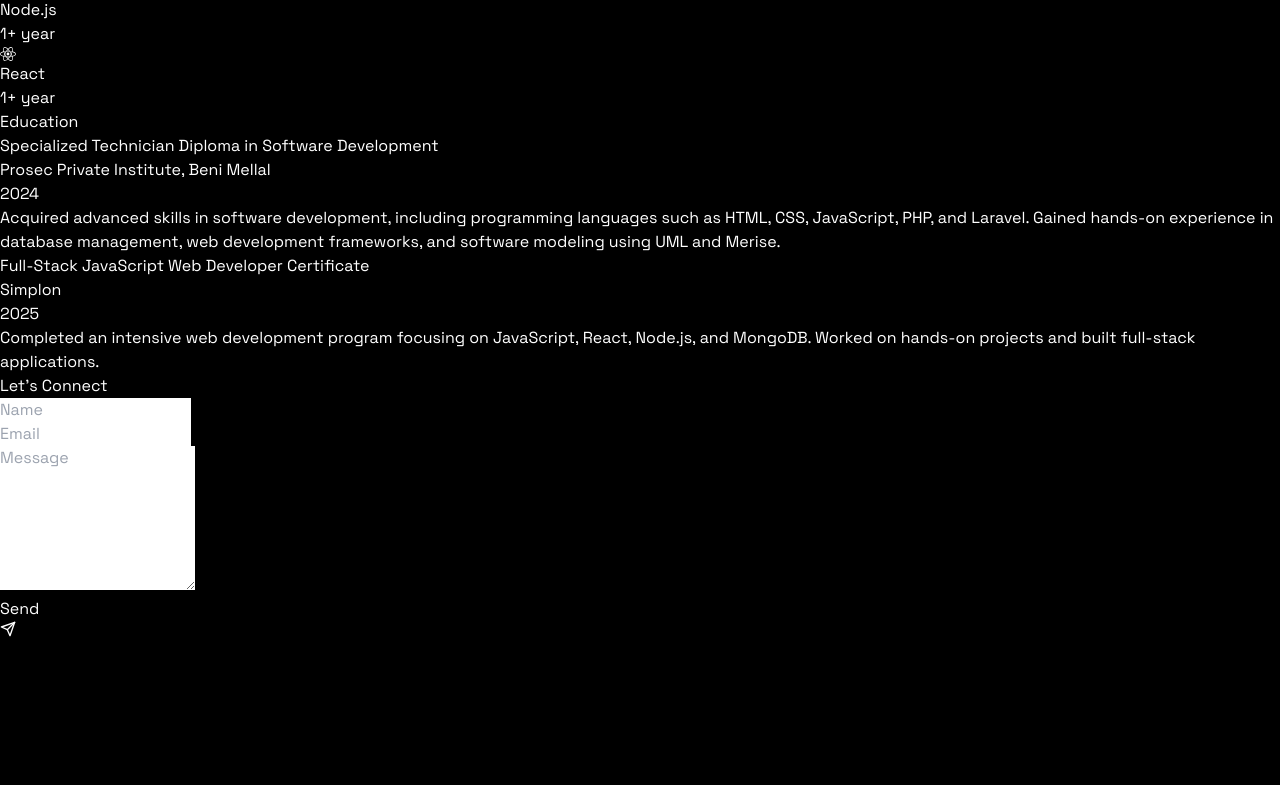
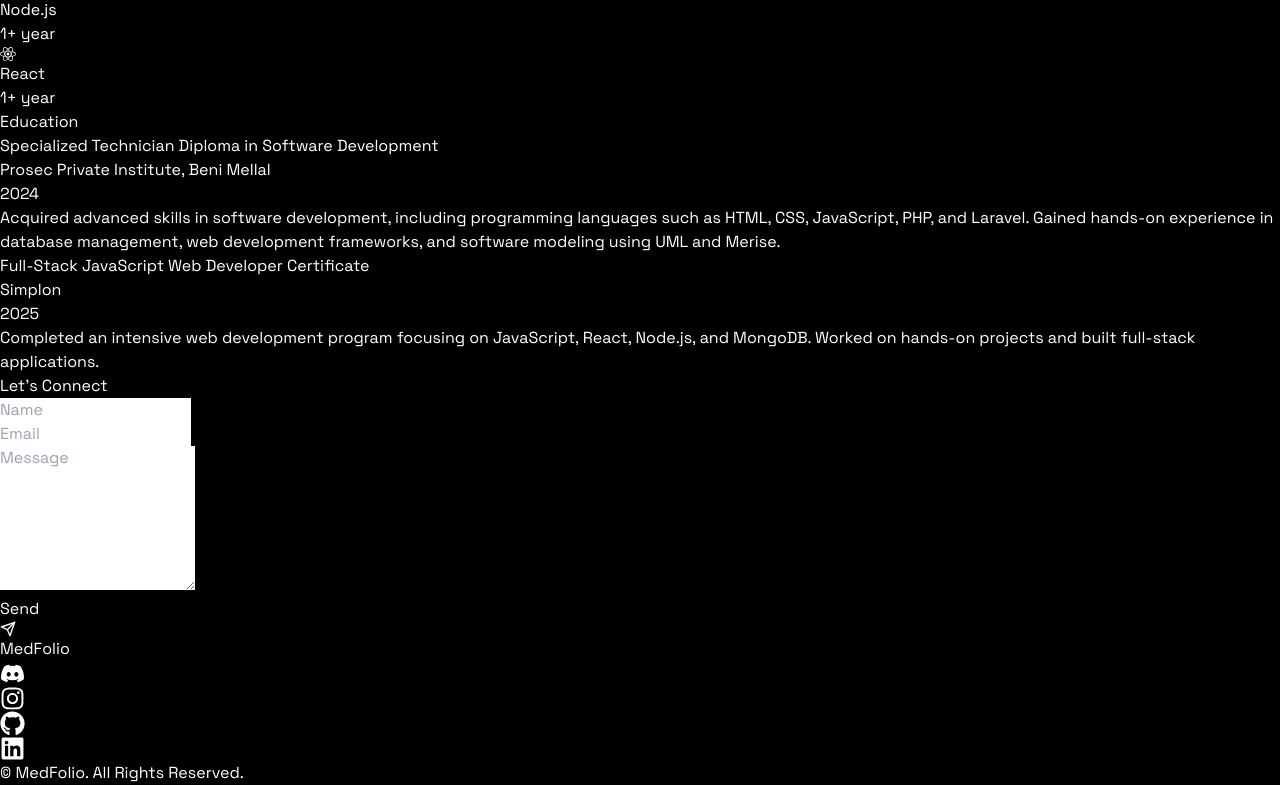
Before and after one commit to med-more/portfolio-with-react-tailwind, a React (Vite) app: page / in a window 1280 px wide. Shown: the part 4803-5588 px from the top of the page. Before the commit the page ends 5440 px from the top, so only its background shows below. Built offline with nearby package versions, Linux system fonts and the light colour scheme.

Commit message:
add footer

```diff
--- a/src/App.jsx
+++ b/src/App.jsx
@@ -1,6 +1,7 @@
 import Bio from "./components/Bio"
 import ContactForm from "./components/ContactForm"
 import Education from "./components/Education"
+import Footer from "./components/Footer"
 import Hero from "./components/Hero"
 import Navbar from "./components/Navbar"
 import Projects from "./components/Projects"
@@ -19,6 +20,7 @@
         <Skills />
         <Education />
         <ContactForm />
+        <Footer />
       </div>
     </div>
   )
--- a/src/components/ContactForm.jsx
+++ b/src/components/ContactForm.jsx
@@ -98,7 +98,6 @@
     </form>
   </div>
 </div>
-
   )
 }
 
--- /dev/null
+++ b/src/components/Footer.jsx
@@ -0,0 +1,28 @@
+import { SOCIAL_MEDIA_LINKS } from "../constants";
+
+const Footer = () => {
+  return (
+    <footer className="mt-20 w-full p-6 bg-black/30 backdrop-blur-xl shadow-lg border-t border-stone-50/30 bg-gradient-to-br from-white/10 to-white/5">
+      <div className="mx-auto max-w-7xl px-6 flex flex-col lg:flex-row items-center justify-between">
+        {/* Left: Logo */}
+        <a href="#" className="text-3xl font-semibold text-white hover:text-red-500">MedFolio</a>
+
+        {/* Right: Social Icons */}
+        <div className="flex items-center gap-6 mt-4 lg:mt-0">
+          {SOCIAL_MEDIA_LINKS.map((link, index) => (
+            <a key={index} href={link.href} target="_blank" rel="noopener noreferrer" className={`text-white transition-colors duration-300 ${link.hoverColor}`}>
+              {link.icon}
+            </a>
+          ))}
+        </div>
+      </div>
+
+      {/* Bottom: Copyright */}
+      <p className="mt-6 text-center text-sm tracking-wide text-white/60">
+        &copy; MedFolio. All Rights Reserved.
+      </p>
+    </footer>
+  );
+};
+
+export default Footer;
--- a/src/constants/index.jsx
+++ b/src/constants/index.jsx
@@ -1,8 +1,6 @@
 import {
-  FaXTwitter,
   FaGithub,
   FaLinkedin,
-  FaFacebook,
   FaDiscord,
   FaInstagram,
 } from "react-icons/fa6";
@@ -176,27 +174,23 @@
 
 export const SOCIAL_MEDIA_LINKS = [
   {
-    href: "https://x.com/",
-    icon: <FaFacebook fontSize={25} className="hover:opacity-80" />,
+    href: "mohammed_0208.",
+    icon: <FaDiscord fontSize={25} className="hover:opacity-80" />,
+    hoverColor: "hover:text-indigo-500",
   },
   {
-    href: "https://x.com/",
-    icon: <FaDiscord fontSize={25} className="hover:opacity-80" />,
+    href: "https://instagram.com/mb_15_mb?igshid=MzNlNGNkZWQ4Mg==",
+    icon: <FaInstagram fontSize={25} className="hover:opacity-80" />,
+    hoverColor: "hover:text-pink-500",
   },
   {
-    href: "https://x.com/",
-    icon: <FaInstagram fontSize={25} className="hover:opacity-80" />,
+    href: "https://github.com/med-more",
+    icon: <FaGithub fontSize={25} className="hover:opacity-80" />,
+    hoverColor: "hover:text-gray-400",
   },
   {
-    href: "https://x.com/",
-    icon: <FaXTwitter fontSize={25} className="hover:opacity-80" />,
-  },
-  {
-    href: "https://github.com/",
-    icon: <FaGithub fontSize={25} className="hover:opacity-80" />,
-  },
-  {
-    href: "https://www.linkedin.com/",
+    href: "https://www.linkedin.com/in/mohammed-baba-919b28336",
     icon: <FaLinkedin fontSize={25} className="hover:opacity-80" />,
+    hoverColor: "hover:text-blue-500",
   },
 ];
```
